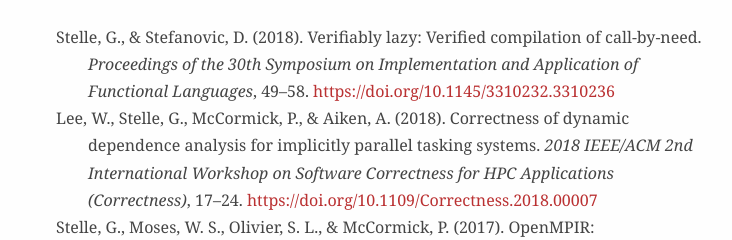
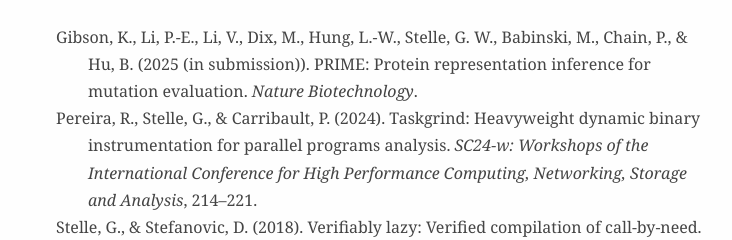
Before and after one commit to stelleg/stelleg.github.io, a plain HTML site: page index.html in a window 1280 px wide. Shown: the part 519-759 px from the top of the page, without its empty margins (272-1004 px from the left). Drawn offline with Linux system fonts and the light colour scheme.

Commit message:
updated 2025

```diff
--- a/index.html
+++ b/index.html
@@ -61,6 +61,18 @@
 </h2>
 <div id="refs" class="references csl-bib-body hanging-indent"
 data-entry-spacing="0" data-line-spacing="2" role="list">
+<div id="ref-prime" class="csl-entry" role="listitem">
+Gibson, K., Li, P.-E., Li, V., Dix, M., Hung, L.-W., Stelle, G. W.,
+Babinski, M., Chain, P., &amp; Hu, B. (2025 (in submission)). PRIME:
+Protein representation inference for mutation evaluation. <em>Nature
+Biotechnology</em>.
+</div>
+<div id="ref-pereira2024taskgrind" class="csl-entry" role="listitem">
+Pereira, R., Stelle, G., &amp; Carribault, P. (2024). Taskgrind:
+Heavyweight dynamic binary instrumentation for parallel programs
+analysis. <em>SC24-w: Workshops of the International Conference for High
+Performance Computing, Networking, Storage and Analysis</em>, 214–221.
+</div>
 <div id="ref-stelle2018verifiably" class="csl-entry" role="listitem">
 Stelle, G., &amp; Stefanovic, D. (2018). Verifiably lazy: Verified
 compilation of call-by-need. <em>Proceedings of the 30th Symposium on
@@ -114,12 +126,6 @@
 interventions. <em>Proceedings of the 2012 New Security Paradigms
 Workshop</em>, 53–66. <a
 href="https://doi.org/10.1145/2413296.2413302">https://doi.org/10.1145/2413296.2413302</a>
-</div>
-<div id="ref-pereira2024taskgrind" class="csl-entry" role="listitem">
-Pereira, R., Stelle, G., &amp; Carribault, P. (2024). Taskgrind:
-Heavyweight dynamic binary instrumentation for parallel programs
-analysis. <em>SC24-w: Workshops of the International Conference for High
-Performance Computing, Networking, Storage and Analysis</em>, 214–221.
 </div>
 </div>
 <h2 id="software">
```
Also changed, not shown: 2 other files.
